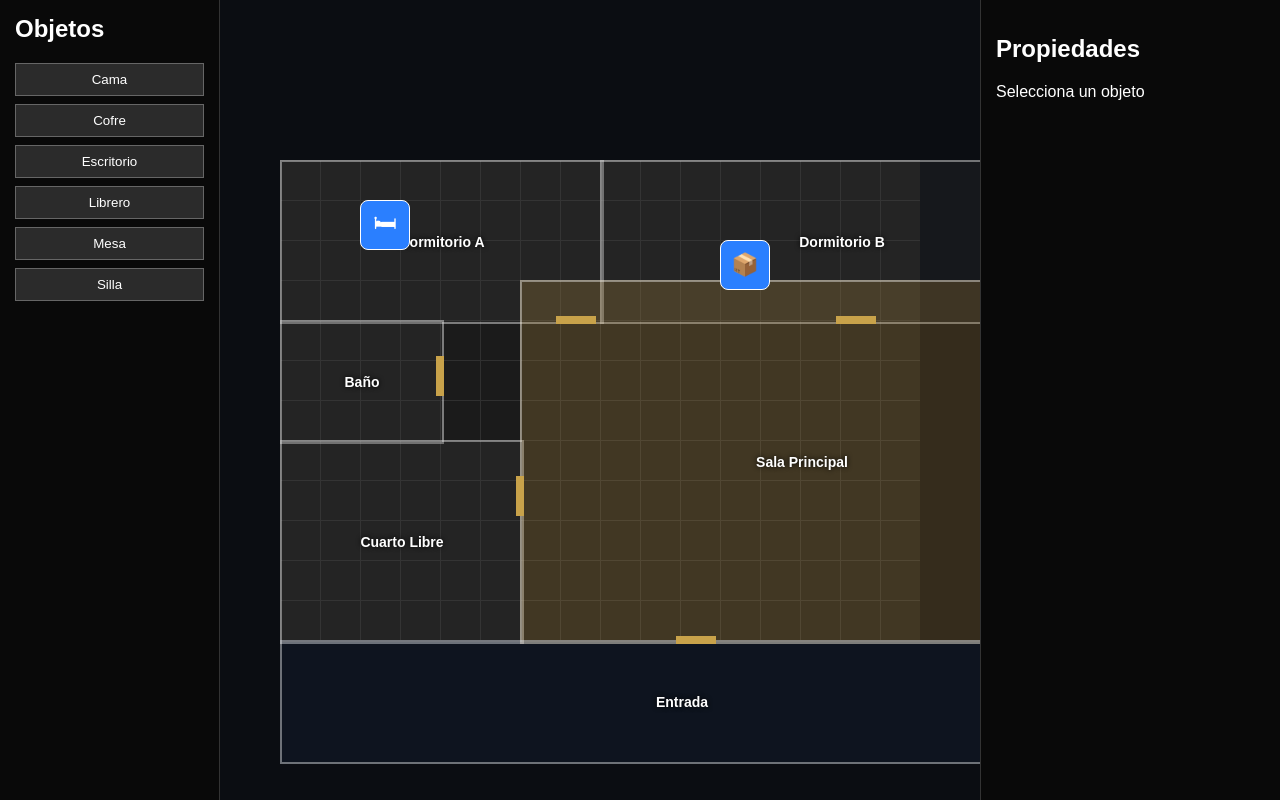
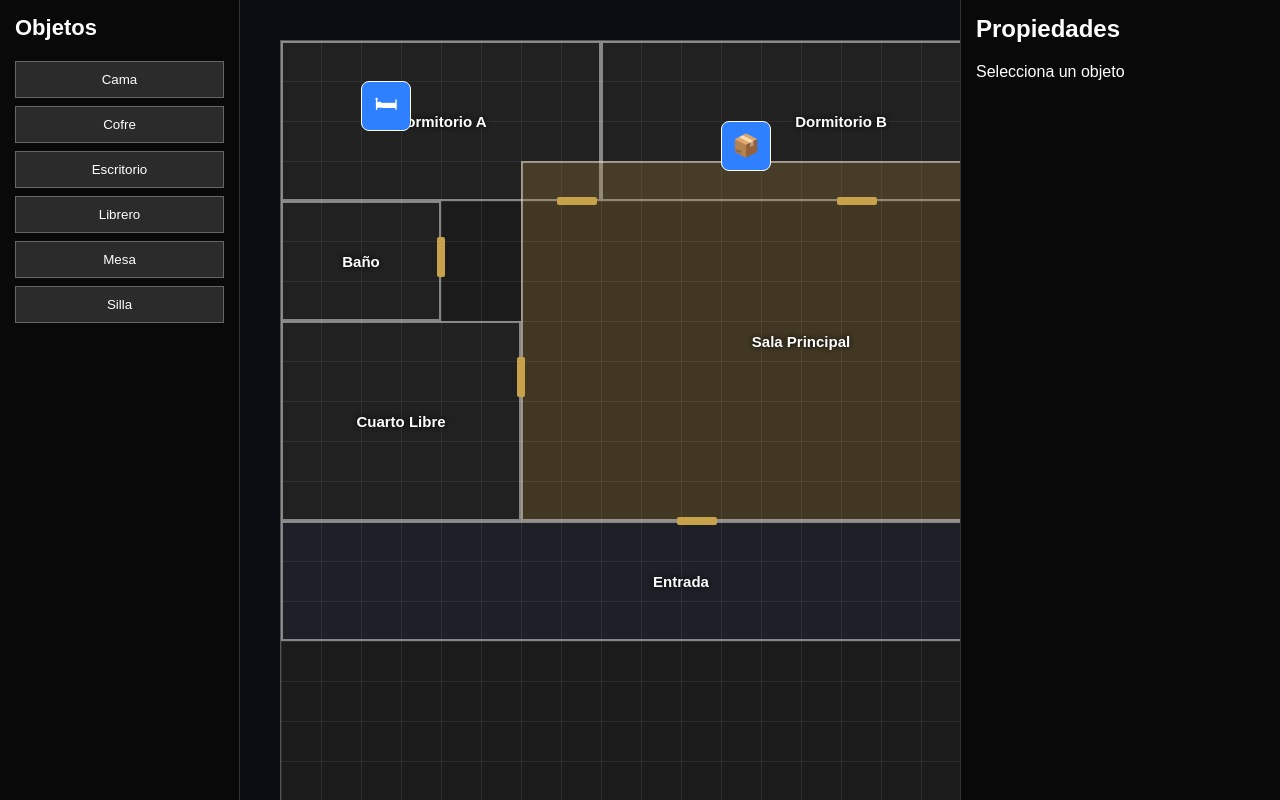
Before and after one commit to Golden-Ganso/West-Marches---Reynosa, a plain HTML site: page gremio.html in a window 1280 px wide. Drawn offline with Linux system fonts and the light colour scheme.

Commit message:
Se mejora croquis

```diff
--- a/css/gremio.css
+++ b/css/gremio.css
@@ -6,71 +6,131 @@ body {
 }
 
 .guild-layout {
+
     display: grid;
-    grid-template-columns: 220px 1fr 300px;
+
+    grid-template-columns: 240px 1fr 320px;
+
     height: 100vh;
 }
 
+/* ========================================= */
+/* PANEL IZQUIERDO */
+/* ========================================= */
+
 .catalog {
+
     border-right: 1px solid #333;
+
     padding: 15px;
+
     background: #090909;
+
+    overflow-y: auto;
 }
 
 .catalog h2 {
+
+    margin-top: 0;
+
+    margin-bottom: 20px;
+
+    font-size: 22px;
+}
+
+.catalog button {
+
+    width: 100%;
+
+    margin-bottom: 8px;
+
+    padding: 10px;
+
+    background: #2b2b2b;
+
+    color: white;
+
+    border: 1px solid #666;
+
+    cursor: pointer;
+
+    transition: 0.2s;
+}
+
+.catalog button:hover {
+
+    background: #444;
+}
+
+/* ========================================= */
+/* PANEL DERECHO */
+/* ========================================= */
+
+.properties {
+
+    border-left: 1px solid #333;
+
+    padding: 15px;
+
+    background: #090909;
+
+    overflow-y: auto;
+}
+
+.properties h2 {
+
     margin-top: 0;
 }
 
-.catalog button {
-    width: 100%;
-    margin-bottom: 8px;
-    padding: 8px;
-    background: #2b2b2b;
-    color: white;
-    border: 1px solid #666;
-    cursor: pointer;
-}
-
-.catalog button:hover {
-    background: #444;
-}
-
-.properties {
-    border-left: 1px solid #333;
-    padding: 15px;
-    background: #090909;
-}
+/* ========================================= */
+/* MAPA */
+/* ========================================= */
 
 .map-container {
+
+    overflow: auto;
+
     display: flex;
-    justify-content: center;
-    align-items: center;
-    overflow: auto;
+
+    justify-content: flex-start;
+
+    align-items: flex-start;
+
+    padding: 40px;
 }
 
 #guild-grid {
 
     position: relative;
 
-    width: 640px;
-    height: 480px;
+    width: 1200px;
+
+    height: 800px;
+
+    flex-shrink: 0;
 
     background-color: #1b1b1b;
 
     background-image:
-        linear-gradient(#303030 1px, transparent 1px),
-        linear-gradient(90deg, #303030 1px, transparent 1px);
+        linear-gradient(rgba(255,255,255,.08) 1px, transparent 1px),
+        linear-gradient(90deg, rgba(255,255,255,.08) 1px, transparent 1px);
 
     background-size: 40px 40px;
+
+    border: 1px solid #555;
 }
+
+/* ========================================= */
+/* HABITACIONES */
+/* ========================================= */
 
 .room {
 
     position: absolute;
 
-    border: 2px solid rgba(255,255,255,.40);
+    border: 2px solid rgba(255,255,255,.45);
 
-    background: rgba(70,70,70,.20);
+    background: rgba(70,70,70,.15);
 
     display: flex;
 
@@ -78,25 +138,34 @@ body {
 
     align-items: center;
 
-    font-size: 14px;
+    font-size: 15px;
 
     font-weight: bold;
 
     color: white;
 
     text-shadow: 0 0 5px black;
+
+    text-align: center;
+
+    box-sizing: border-box;
 }
+
+/* ========================================= */
+/* OBJETOS */
+/* ========================================= */
 
 .object {
 
     position: absolute;
 
     width: 48px;
+
     height: 48px;
 
     border-radius: 8px;
 
-    background: #2a7fff;
+    background: #2f80ff;
 
     border: 1px solid white;
 
@@ -110,49 +179,90 @@ body {
 
     cursor: pointer;
 
-    z-index: 10;
+    z-index: 20;
+
+    transition: 0.15s;
 }
 
 .object:hover {
-    transform: scale(1.1);
+
+    transform: scale(1.08);
+
+    box-shadow: 0 0 10px rgba(255,255,255,.4);
 }
+
+/* ========================================= */
+/* PUERTAS */
+/* ========================================= */
 
 .door {
 
-    position:absolute;
+    position: absolute;
 
-    width:40px;
+    background: #c8a24a;
 
-    height:8px;
+    z-index: 15;
 
-    background:#c8a24a;
+    border-radius: 2px;
+}
 
-    z-index:5;
-}
+/* ========================================= */
+/* PANEL DE PROPIEDADES */
+/* ========================================= */
 
 .property-card {
 
-    background:#151515;
+    background: #151515;
 
-    border:1px solid #444;
+    border: 1px solid #444;
 
-    border-radius:8px;
+    border-radius: 8px;
 
-    padding:15px;
+    padding: 15px;
+}
+
+.property-card h3 {
+
+    margin-top: 0;
 }
 
 .inventory-item {
 
-    background:#2a2a2a;
+    background: #262626;
 
-    padding:8px;
+    padding: 8px;
 
-    border-radius:4px;
+    border-radius: 4px;
 
-    margin-bottom:6px;
+    margin-bottom: 6px;
 }
 
 .inventory-actions {
 
-    margin-top:15px;
+    margin-top: 15px;
 }
+
+/* ========================================= */
+/* SCROLL */
+/* ========================================= */
+
+::-webkit-scrollbar {
+
+    width: 10px;
+    height: 10px;
+}
+
+::-webkit-scrollbar-track {
+
+    background: #111;
+}
+
+::-webkit-scrollbar-thumb {
+
+    background: #444;
+}
+
+::-webkit-scrollbar-thumb:hover {
+
+    background: #666;
+}
```
